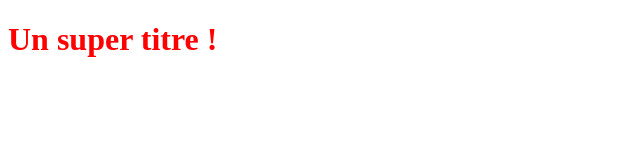
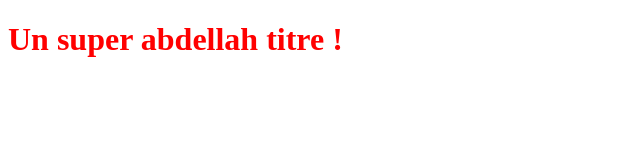
Before and after one commit to Seladji/OpenclassroomsProject, a plain HTML site: page index.html in a window 1280 px wide. Shown: the whole page, without its empty margins (0-640 px from the left). Drawn offline with Linux system fonts and the light colour scheme.

Commit message:
abdellah

```diff
--- a/index.html
+++ b/index.html
@@ -5,6 +5,6 @@
     <link rel="stylesheet" type="text/css" href="styles.css">
 </head>
 <body>
-    <h1>Un super titre !</h1>
+    <h1>Un super abdellah titre !</h1>
 </body>
 </html>
```
